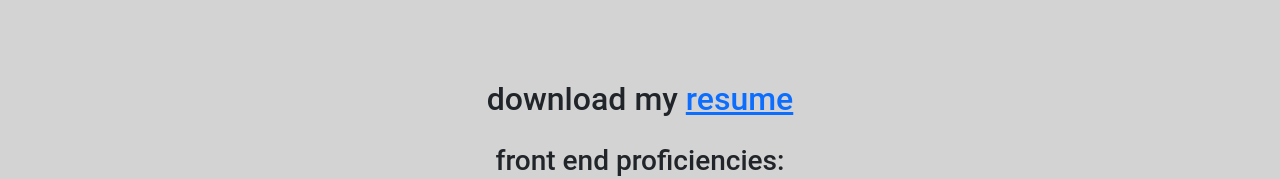
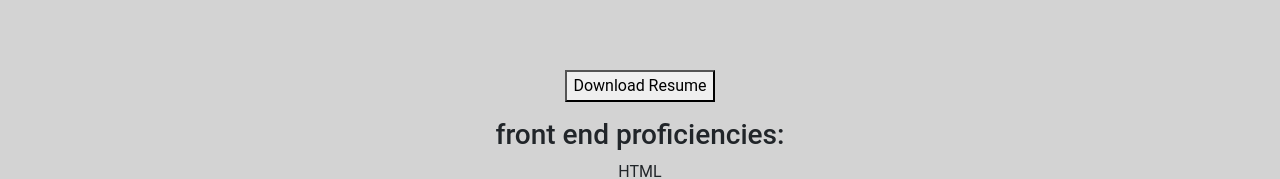
Before and after one commit to Kagen-Smith/Portfolio, a React (Vite) app: page /Resume in a window 1280 px wide. Shown: the part 272-451 px from the top of the page. Built offline with nearby package versions, Linux system fonts and the light colour scheme.

Commit message:
added new code to resume.jsx that will hopefully have the button work when people go to download my resume

```diff
--- a/src/components/pages/Resume.jsx
+++ b/src/components/pages/Resume.jsx
@@ -3,11 +3,20 @@ import '/./src/components/styles/resume.css';
 
 
 function Resume() {
-    return [
+    const onButtonClick = () => {
+        const pdfURL = '/assets/Resume copy.pdf';
+        const link = document.createElement('a');
+        link.href = pdfURL;
+        link.download = "Resume copy.pdf";
+        document.body.appendChild(link);
+        link.click();
+        document.body.removeChild(link);
+    };
+    return (
         <section className="resume" key="resume-section">
         <h1 className='resume h1'>Resume</h1>
         <div>
-            <h2 className="resume-link">download my <a href="../assets/Resume copy.pdf" download="Resume copy.pdf">resume</a></h2>
+            <button className="resume-button" onClick={onButtonClick}>Download Resume</button>
         </div>
         <div>
             <h3 className="proficiencies">front end proficiencies:</h3>
@@ -48,7 +57,7 @@ function Resume() {
                 </ul>
                 </div>
         </section>
-    ];
+    );
 
 }
 
```
